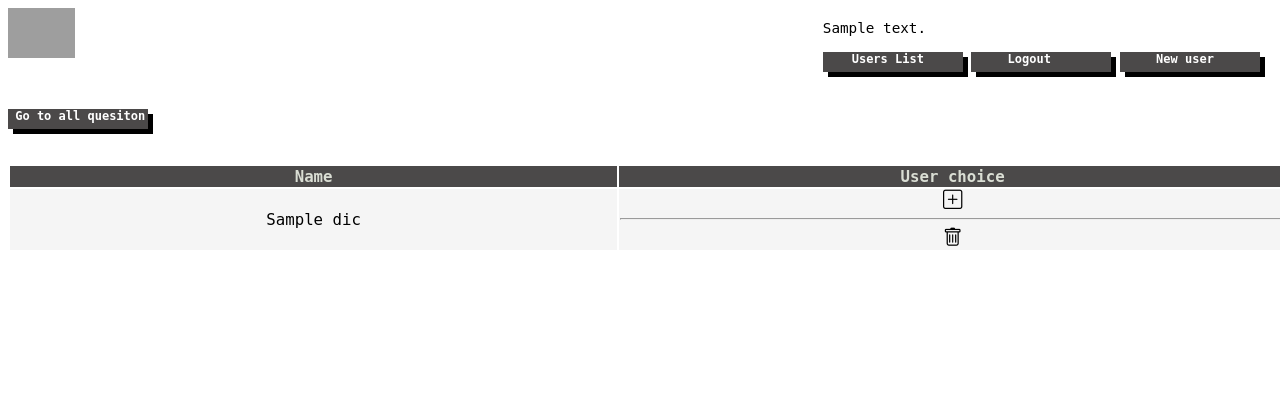
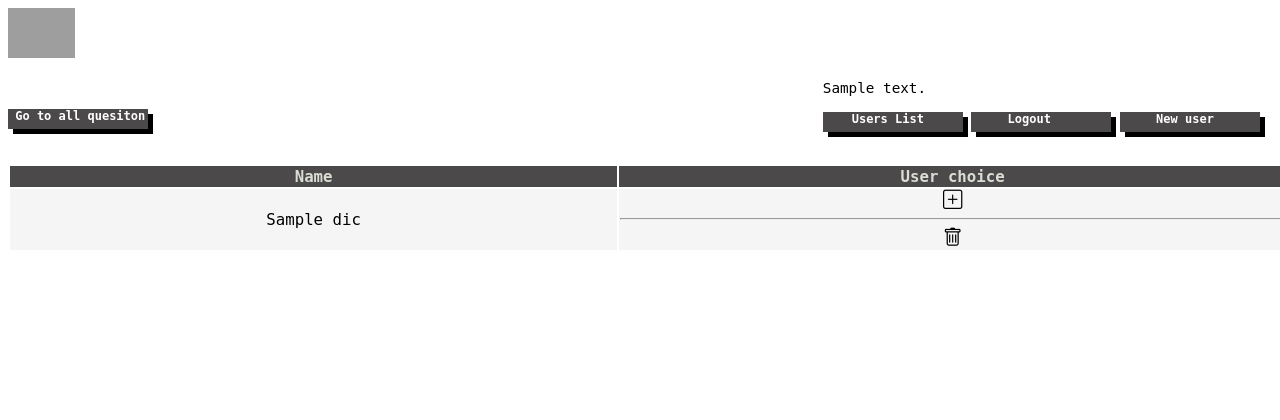
Before and after one commit to MadalinaRadulescu/Ask-Mate, a Flask app: template templates/main.html in a window 1280 px wide. Shown: the top 420 px of the page. Run offline with Flask 2, Linux system fonts and the light colour scheme; the template is opened without the code that fills it: most values are stand-ins (such as "Sample title", 1, 10 or a date in 2020); some libraries are stand-ins or nearby versions; grey boxes are pictures that could not be loaded.

Commit message:
css redone

```diff
--- a/static/style.css
+++ b/static/style.css
@@ -57,9 +57,10 @@ a {
   position: absolute;
   margin-top: 20px;
   margin-right: 20px;
-  top: 0;
+  top: 60px;
   right: 0;
 }
+
 .main {
   width: 140px;
   height: 20px;
--- a/templates/main.html
+++ b/templates/main.html
@@ -20,8 +20,12 @@
 
 
     {%if logged_message == "You are not logged in"%}
-        {{ logged_message }}<br>
+    <div class="position">
+        {{ logged_message }}
+        <br>
+        <br>
         <div class="main" style="display:inline-block">  <a href="{{url_for('login')}}" id="add-href">&nbsp&nbsp&nbsp&nbsp&nbsp&nbsp&nbspLogin</a> </div>
+    </div>
     {%else%}
     <div class="position">
         {{ logged_message }}<br><br>
```
